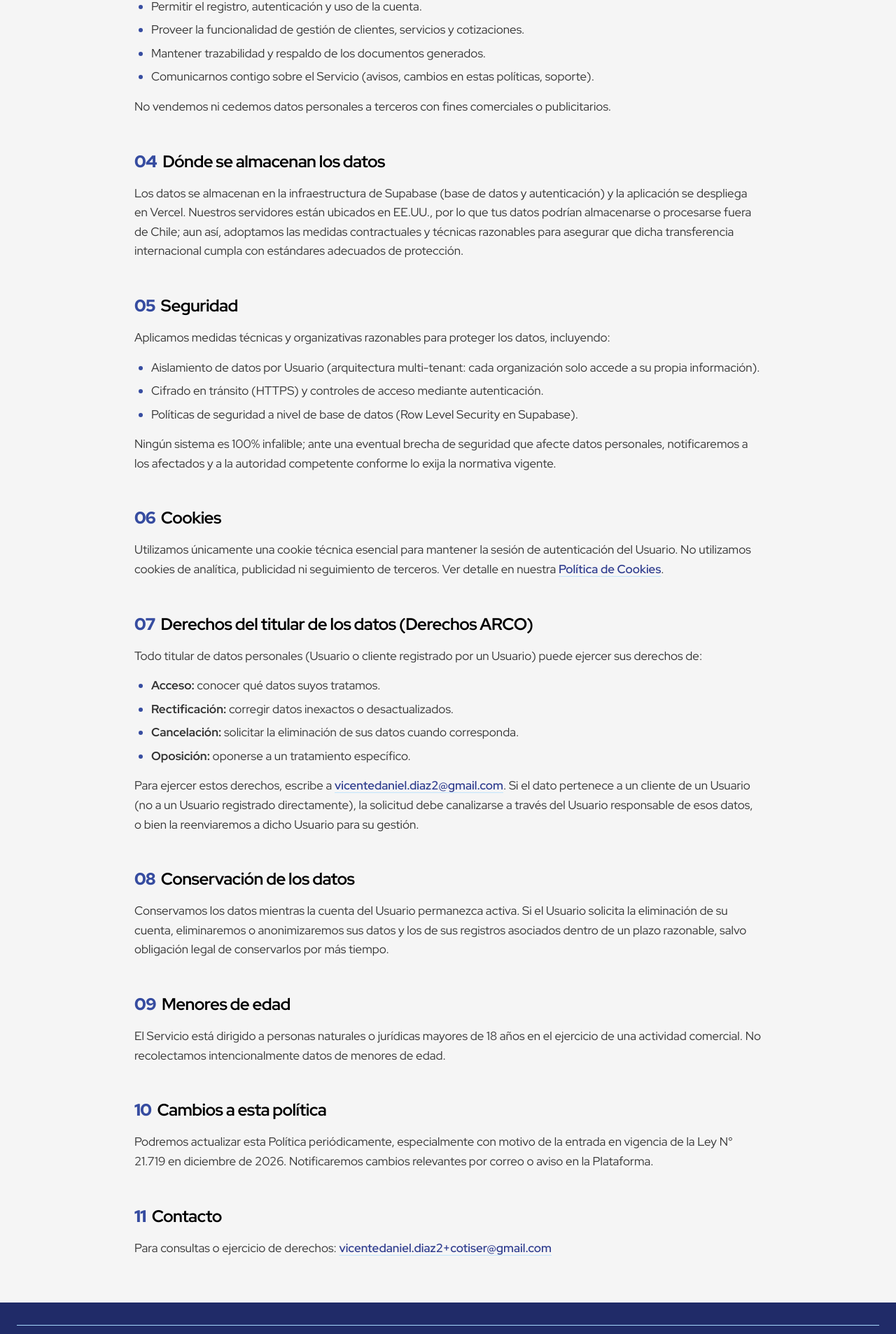
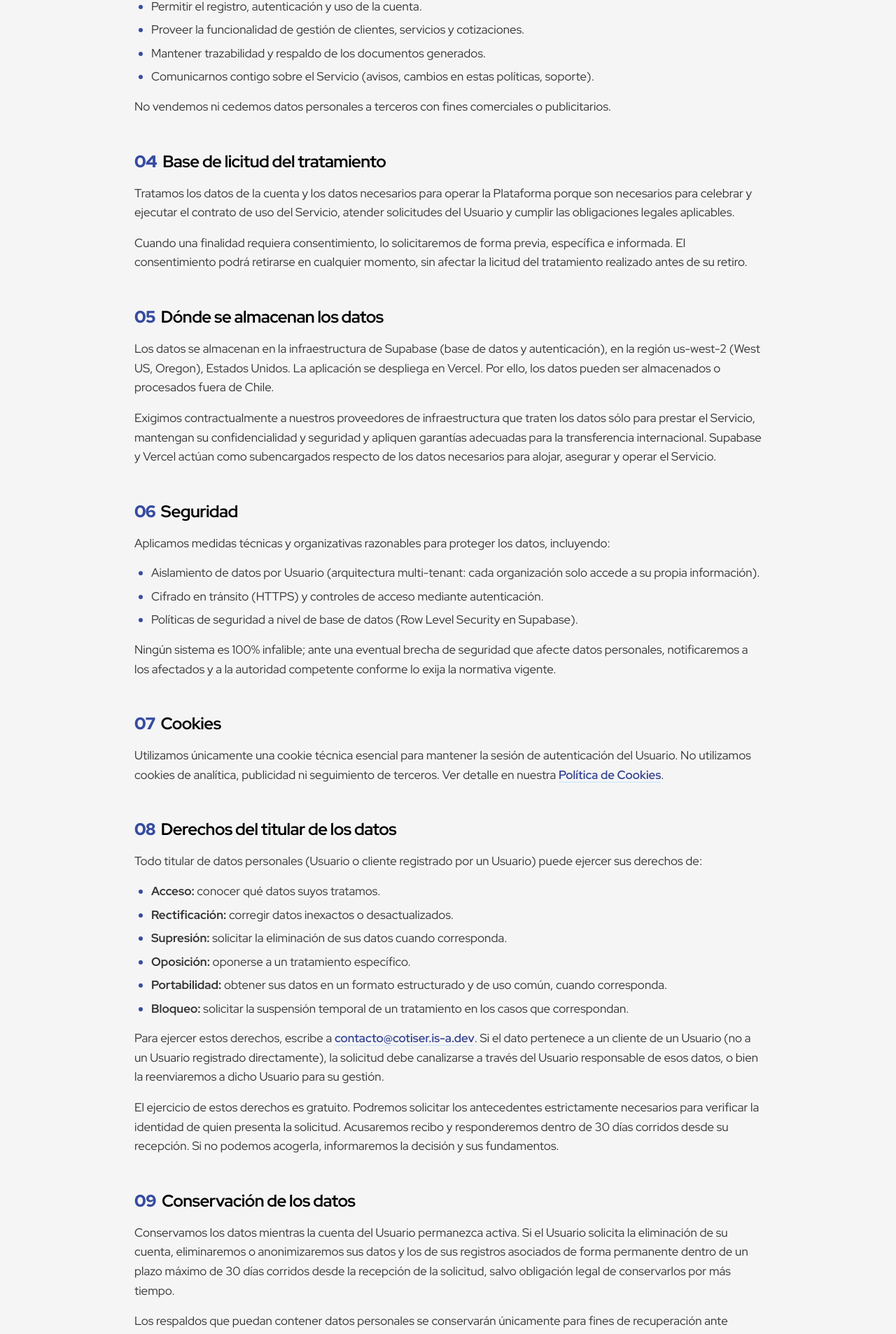
Before and after one commit to vicentediaz2/COTISER, a Next.js app: page /legal/privacidad in a window 1280 px wide. Shown: the part 874-2780 px from the top of the page at 70% size. Built offline with nearby package versions, Linux system fonts and the light colour scheme.

Commit message:
refactor/cambios a legal

```diff
--- a/app/legal/cookies/page.tsx
+++ b/app/legal/cookies/page.tsx
@@ -114,8 +114,8 @@ export default function CookiesPage() {
         </h2>
         <p className="legal-p">
           Para consultas sobre esta política:{" "}
-          <a href="mailto:vicentedaniel.diaz2+cotiser@gmail.com" className="legal-link">
-            vicentedaniel.diaz2+cotiser@gmail.com
+          <a href="mailto:contacto@cotiser.is-a.dev" className="legal-link">
+            contacto@cotiser.is-a.dev
           </a>
         </p>
       </section>
--- a/app/legal/privacidad/page.tsx
+++ b/app/legal/privacidad/page.tsx
@@ -30,8 +30,8 @@ export default function PrivacidadPage() {
         </h2>
         <p className="legal-p">
           Vicente Daniel Diaz Artigas, contacto:{" "}
-          <a href="mailto:vicentedaniel.diaz2@gmail.com" className="legal-link">
-            vicentedaniel.diaz2@gmail.com
+          <a href="mailto:contacto@cotiser.is-a.dev" className="legal-link">
+            contacto@cotiser.is-a.dev
           </a>
         </p>
       </section>
@@ -78,22 +78,45 @@ export default function PrivacidadPage() {
 
       <section className="legal-section">
         <h2 className="legal-heading">
-          <span className="legal-num">04</span>Dónde se almacenan los datos
+          <span className="legal-num">04</span>Base de licitud del tratamiento
         </h2>
         <p className="legal-p">
-          Los datos se almacenan en la infraestructura de Supabase (base de
-          datos y autenticación) y la aplicación se despliega en Vercel.
-          Nuestros servidores están ubicados en EE.UU., por lo que tus datos
-          podrían almacenarse o procesarse fuera de Chile; aun así, adoptamos las
-          medidas contractuales y técnicas razonables para asegurar que dicha
-          transferencia internacional cumpla con estándares adecuados de
-          protección.
+          Tratamos los datos de la cuenta y los datos necesarios para operar la
+          Plataforma porque son necesarios para celebrar y ejecutar el contrato
+          de uso del Servicio, atender solicitudes del Usuario y cumplir las
+          obligaciones legales aplicables.
+        </p>
+        <p className="legal-p">
+          Cuando una finalidad requiera consentimiento, lo solicitaremos de
+          forma previa, específica e informada. El consentimiento podrá
+          retirarse en cualquier momento, sin afectar la licitud del tratamiento
+          realizado antes de su retiro.
         </p>
       </section>
 
       <section className="legal-section">
         <h2 className="legal-heading">
-          <span className="legal-num">05</span>Seguridad
+          <span className="legal-num">05</span>Dónde se almacenan los datos
+        </h2>
+        <p className="legal-p">
+          Los datos se almacenan en la infraestructura de Supabase (base de
+          datos y autenticación), en la región us-west-2 (West US, Oregon),
+          Estados Unidos. La aplicación se despliega en Vercel. Por ello, los
+          datos pueden ser almacenados o procesados fuera de Chile.
+        </p>
+        <p className="legal-p">
+          Exigimos contractualmente a nuestros proveedores de infraestructura
+          que traten los datos sólo para prestar el Servicio, mantengan su
+          confidencialidad y seguridad y apliquen garantías adecuadas para la
+          transferencia internacional. Supabase y Vercel actúan como
+          subencargados respecto de los datos necesarios para alojar, asegurar
+          y operar el Servicio.
+        </p>
+      </section>
+
+      <section className="legal-section">
+        <h2 className="legal-heading">
+          <span className="legal-num">06</span>Seguridad
         </h2>
         <p className="legal-p">
           Aplicamos medidas técnicas y organizativas razonables para proteger
@@ -122,7 +145,7 @@ export default function PrivacidadPage() {
 
       <section className="legal-section">
         <h2 className="legal-heading">
-          <span className="legal-num">06</span>Cookies
+          <span className="legal-num">07</span>Cookies
         </h2>
         <p className="legal-p">
           Utilizamos únicamente una cookie técnica esencial para mantener la
@@ -137,7 +160,7 @@ export default function PrivacidadPage() {
 
       <section className="legal-section">
         <h2 className="legal-heading">
-          <span className="legal-num">07</span>Derechos del titular de los datos (Derechos ARCO)
+          <span className="legal-num">08</span>Derechos del titular de los datos
         </h2>
         <p className="legal-p">
           Todo titular de datos personales (Usuario o cliente registrado por un
@@ -146,36 +169,54 @@ export default function PrivacidadPage() {
         <ul className="legal-list">
           <li><strong>Acceso:</strong> conocer qué datos suyos tratamos.</li>
           <li><strong>Rectificación:</strong> corregir datos inexactos o desactualizados.</li>
-          <li><strong>Cancelación:</strong> solicitar la eliminación de sus datos cuando corresponda.</li>
+          <li><strong>Supresión:</strong> solicitar la eliminación de sus datos cuando corresponda.</li>
           <li><strong>Oposición:</strong> oponerse a un tratamiento específico.</li>
+          <li><strong>Portabilidad:</strong> obtener sus datos en un formato estructurado y de uso común, cuando corresponda.</li>
+          <li><strong>Bloqueo:</strong> solicitar la suspensión temporal de un tratamiento en los casos que correspondan.</li>
         </ul>
         <p className="legal-p">
           Para ejercer estos derechos, escribe a{" "}
-          <a href="mailto:vicentedaniel.diaz2@gmail.com" className="legal-link">
-            vicentedaniel.diaz2@gmail.com
+          <a href="mailto:contacto@cotiser.is-a.dev" className="legal-link">
+            contacto@cotiser.is-a.dev
           </a>
           . Si el dato pertenece a un cliente de un Usuario (no a un Usuario
           registrado directamente), la solicitud debe canalizarse a través del
           Usuario responsable de esos datos, o bien la reenviaremos a dicho
           Usuario para su gestión.
         </p>
-      </section>
-
-      <section className="legal-section">
-        <h2 className="legal-heading">
-          <span className="legal-num">08</span>Conservación de los datos
-        </h2>
         <p className="legal-p">
-          Conservamos los datos mientras la cuenta del Usuario permanezca activa.
-          Si el Usuario solicita la eliminación de su cuenta, eliminaremos o
-          anonimizaremos sus datos y los de sus registros asociados dentro de un
-          plazo razonable, salvo obligación legal de conservarlos por más tiempo.
+          El ejercicio de estos derechos es gratuito. Podremos solicitar los
+          antecedentes estrictamente necesarios para verificar la identidad de
+          quien presenta la solicitud. Acusaremos recibo y responderemos dentro
+          de 30 días corridos desde su recepción. Si no podemos acogerla,
+          informaremos la decisión y sus fundamentos.
         </p>
       </section>
 
       <section className="legal-section">
         <h2 className="legal-heading">
-          <span className="legal-num">09</span>Menores de edad
+          <span className="legal-num">09</span>Conservación de los datos
+        </h2>
+        <p className="legal-p">
+          Conservamos los datos mientras la cuenta del Usuario permanezca activa.
+          Si el Usuario solicita la eliminación de su cuenta, eliminaremos o
+          anonimizaremos sus datos y los de sus registros asociados de forma
+          permanente dentro de un plazo máximo de 30 días corridos desde la
+          recepción de la solicitud, salvo obligación legal de conservarlos por
+          más tiempo.
+        </p>
+        <p className="legal-p">
+          Los respaldos que puedan contener datos personales se conservarán
+          únicamente para fines de recuperación ante incidentes y se eliminarán
+          o sobrescribirán dentro del mismo plazo máximo de 30 días. Durante ese
+          período, no usaremos los datos respaldados para ninguna finalidad
+          distinta de la seguridad y recuperación del Servicio.
+        </p>
+      </section>
+
+      <section className="legal-section">
+        <h2 className="legal-heading">
+          <span className="legal-num">10</span>Menores de edad
         </h2>
         <p className="legal-p">
           El Servicio está dirigido a personas naturales o jurídicas mayores de
@@ -186,7 +227,7 @@ export default function PrivacidadPage() {
 
       <section className="legal-section">
         <h2 className="legal-heading">
-          <span className="legal-num">10</span>Cambios a esta política
+          <span className="legal-num">11</span>Cambios a esta política
         </h2>
         <p className="legal-p">
           Podremos actualizar esta Política periódicamente, especialmente con
@@ -198,12 +239,12 @@ export default function PrivacidadPage() {
 
       <section className="legal-section">
         <h2 className="legal-heading">
-          <span className="legal-num">11</span>Contacto
+          <span className="legal-num">12</span>Contacto
         </h2>
         <p className="legal-p">
           Para consultas o ejercicio de derechos:{" "}
-          <a href="mailto:vicentedaniel.diaz2+cotiser@gmail.com" className="legal-link">
-            vicentedaniel.diaz2+cotiser@gmail.com
+          <a href="mailto:contacto@cotiser.is-a.dev" className="legal-link">
+            contacto@cotiser.is-a.dev
           </a>
         </p>
       </section>
--- a/app/legal/terminos/page.tsx
+++ b/app/legal/terminos/page.tsx
@@ -20,10 +20,10 @@ export default function TerminosPage() {
         </h2>
         <p className="legal-p">
           Al crear una cuenta y utilizar{" "}
-          <span className="font-black">COTISER</span> (&quot;la Plataforma&quot;,
-          &quot;el Servicio&quot;), operado por Vicente Daniel Diaz Artigas, con
-          domicilio en Santiago, Chile, aceptas quedar sujeto a estos Términos y
-          Condiciones. Si no estás de acuerdo, no debes utilizar el Servicio.
+          <span className="font-black">COTISER</span> el Servicio, operado por
+          Vicente Daniel Diaz Artigas, con domicilio en Santiago, Chile,
+          aceptas quedar sujeto a estos Términos y Condiciones. Si no estás
+          de acuerdo, no debes utilizar el Servicio.
         </p>
       </section>
 
@@ -93,6 +93,28 @@ export default function TerminosPage() {
           <strong>encargado del tratamiento</strong> de dichos datos por cuenta
           del Usuario, quien es el <strong>responsable del tratamiento</strong>{" "}
           frente a sus propios clientes.
+        </p>
+        <p className="legal-p">
+          En calidad de encargado, <span className="font-black">COTISER</span>{" "}
+          tratará dichos datos exclusivamente conforme a las instrucciones del
+          Usuario contenidas en estos Términos y en las funcionalidades que el
+          Usuario utilice en la Plataforma. No venderemos, cederemos, usaremos
+          para publicidad, elaboraremos perfiles ni analizaremos estos datos
+          para fines propios o comerciales.
+        </p>
+        <p className="legal-p">
+          <span className="font-black">COTISER</span> aplica medidas de
+          seguridad y confidencialidad adecuadas y utiliza a Supabase y Vercel
+          como proveedores que actúan como subencargados para alojar y operar
+          el Servicio. Estos proveedores procesan datos fuera de Chile bajo las
+          garantías descritas en la Política de Privacidad.
+        </p>
+        <p className="legal-p">
+          Prestaremos asistencia razonable al Usuario ante solicitudes de
+          ejercicio de derechos de sus clientes e incidentes de seguridad que
+          afecten dichos datos. Al término del Servicio, los datos serán
+          eliminados o anonimizados conforme a la Política de Privacidad, salvo
+          que exista una obligación legal de conservarlos.
         </p>
       </section>
 
@@ -172,7 +194,7 @@ export default function TerminosPage() {
           </li>
           <li>
             La marca, nombre comercial y logo de <span className="font-black">COTISER</span>, que se reservan
-            como identificadores del servicio prestado en [dominio], independientemente de que el código sea
+            como identificadores del servicio prestado en cotiser.is-a.dev, independientemente de que el código sea
             de fuente abierta. Terceros pueden ejecutar su propia instancia del software bajo AGPLv3, pero no
             están autorizados a usar el nombre &quot;<span className="font-black">COTISER</span>&quot; ni su
             identidad visual para presentar dicha instancia como el servicio oficial.
@@ -200,8 +222,8 @@ export default function TerminosPage() {
         <p className="legal-p">
           El Usuario puede solicitar la eliminación de su cuenta y datos
           asociados en cualquier momento, escribiendo a{" "}
-          <a href="mailto:vicentedaniel.diaz2@gmail.com" className="legal-link">
-            vicentedaniel.diaz2@gmail.com
+          <a href="mailto:contacto@cotiser.is-a.dev" className="legal-link">
+            contacto@cotiser.is-a.dev
           </a>
           . Nos reservamos el derecho de suspender o eliminar cuentas que
           incumplan gravemente estos Términos, previa notificación cuando sea
@@ -239,8 +261,8 @@ export default function TerminosPage() {
         </h2>
         <p className="legal-p">
           Para consultas sobre estos Términos:{" "}
-          <a href="mailto:vicentedaniel.diaz2@gmail.com" className="legal-link">
-            vicentedaniel.diaz2@gmail.com
+          <a href="mailto:contacto@cotiser.is-a.dev" className="legal-link">
+            contacto@cotiser.is-a.dev
           </a>
         </p>
       </section>
```
